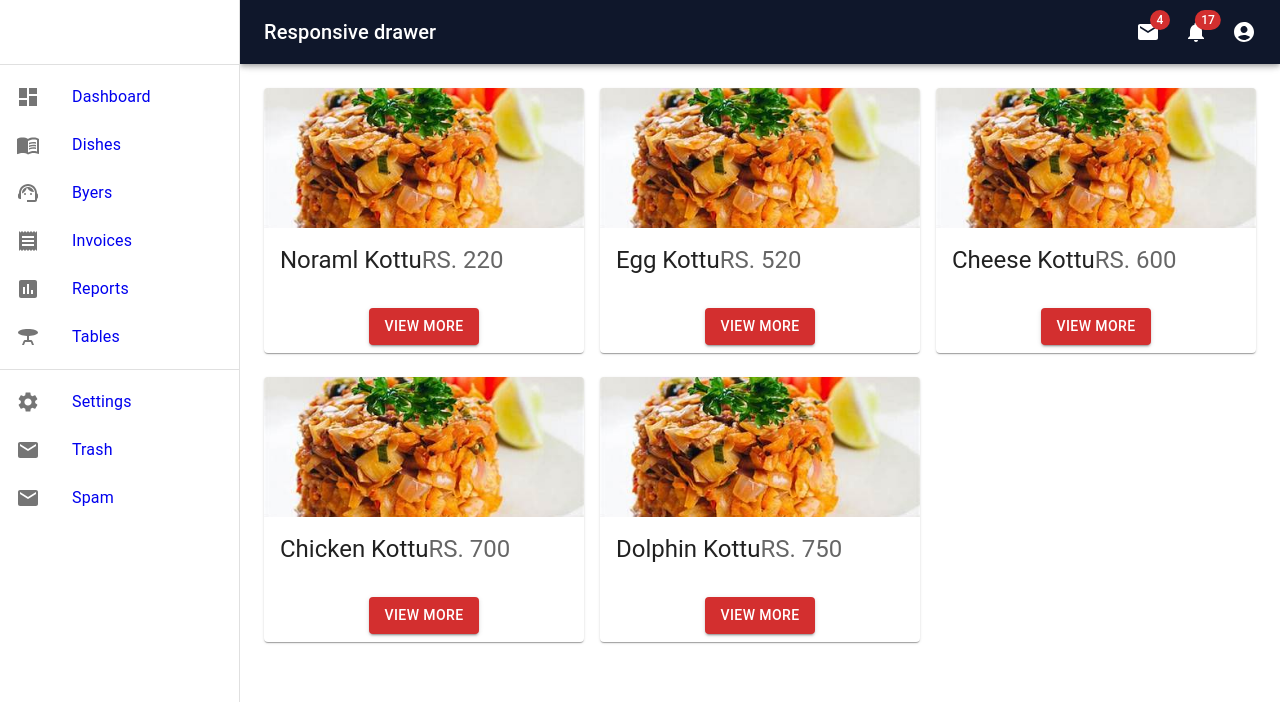
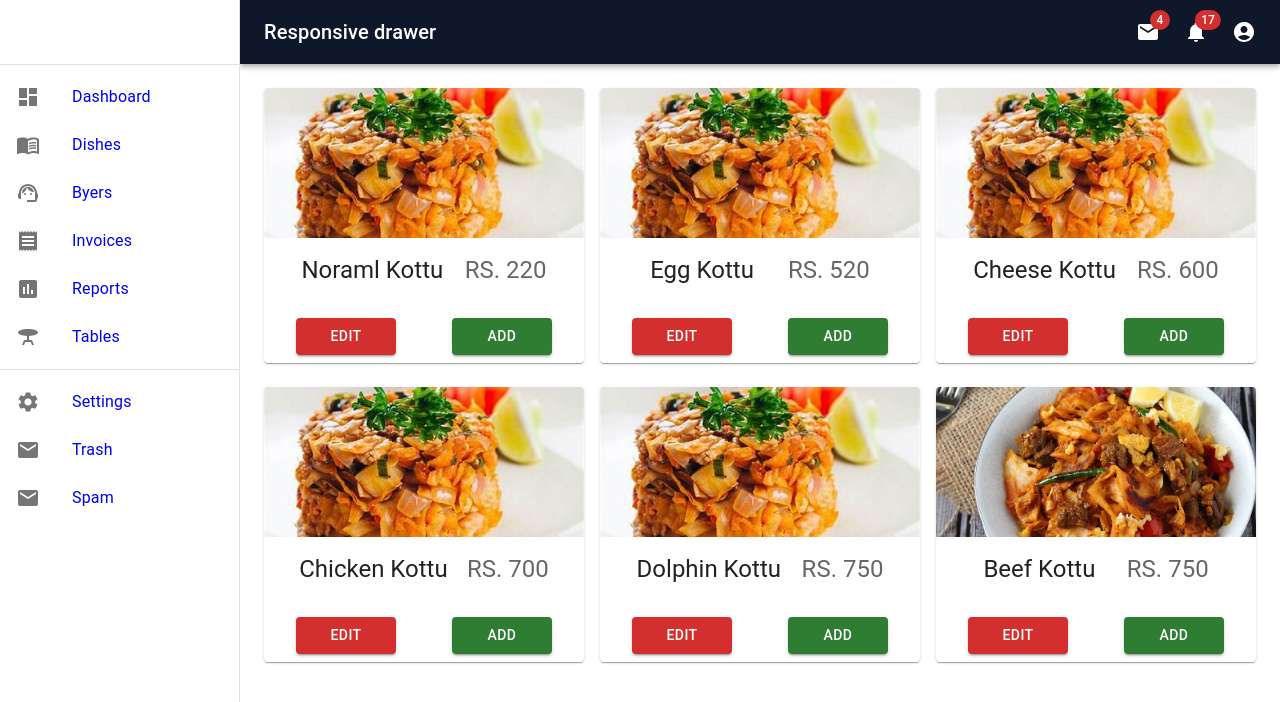
Before and after one commit to HarshanaSenadeera/Loopy_Resturent_New, a React (Create React App) app: page / in a window 1280 px wide. Shown: the top 702 px of the page. Built offline with nearby package versions, Linux system fonts and the light colour scheme.

Commit message:
navigations update

```diff
--- a/src/Common/MainContext/MainContext.tsx
+++ b/src/Common/MainContext/MainContext.tsx
@@ -8,6 +8,7 @@ import user from "../../componenet/userDetails/user"
 import ReportMain from "../MainReports/Report";
 import {Byers} from "../../componenet/Byers/Byer";
 import {HotDishes} from "../../componenet/dishes/SubDishes/HotDishes/HotDishes";
+import DisNew from "../../componenet/dishesNew/DisNew";
 
 export const MainContext = () => {
     return (
@@ -17,8 +18,7 @@ export const MainContext = () => {
                 <Route path="/" Component={DashMain}></Route>
 */}
                 <Route path="/" Component={HotDishes}></Route>
-
-                <Route path="/dish" Component={dishes}></Route>
+                <Route path="/dish" Component={DisNew}></Route>
                 <Route path="/user" Component={user}></Route>
                 <Route path="/report" Component={ReportMain}></Route>
                 <Route path="/byer" Component={Byers}></Route>
--- a/src/componenet/dishes/SubDishes/HotDishes/HotDishes.tsx
+++ b/src/componenet/dishes/SubDishes/HotDishes/HotDishes.tsx
@@ -6,6 +6,7 @@ import Typography from "@mui/material/Typography";
 import CardActions from "@mui/material/CardActions";
 import Button from "@mui/material/Button";
 import pic from '../../../../images/Kottu.jpg';
+import pic2 from '../../../../images/kottu beef.png'
 
 import * as React from "react";
 const dishesData = [
@@ -14,6 +15,8 @@ const dishesData = [
     { title: 'Cheese Kottu', price:600 ,pic:pic },
     { title: 'Chicken Kottu', price:700  ,pic:pic },
     { title: 'Dolphin Kottu', price:750  ,pic:pic },
+    { title: 'Beef Kottu', price:750  ,pic:pic2 }
+
 
     // Add more dishes data as needed
 ];
@@ -30,12 +33,12 @@ export const HotDishes = () => {
                             <CardMedia
                                 component="img"
                                 alt="dish image"
-                                height="140"
+                                height="150"
                                 image={dish.pic}
                                 className="pop-up-image"
                             />
                         </div>
-                        <CardContent sx={{ textAlign: 'center',display:'flex' }}>
+                        <CardContent sx={{ textAlign: 'center',display:'flex',justifyContent:'space-evenly' }}>
                             <Typography variant="h5" gutterBottom>
                                 {dish.title}
                             </Typography>
@@ -43,9 +46,12 @@ export const HotDishes = () => {
                                 RS. {dish.price}
                             </Typography>
                         </CardContent>
-                        <CardActions sx={{ justifyContent: 'center' }}>
-                            <Button variant="contained" color="error">
-                                View More
+                        <CardActions sx={{ justifyContent: 'space-around' ,display:'flex'}}>
+                            <Button variant="contained" color="error" sx={{width:100}}>
+                                Edit
+                            </Button>
+                            <Button variant="contained" color="success" sx={{width:100}}>
+                                Add
                             </Button>
                         </CardActions>
                     </Card>
--- a/src/componenet/dishesNew/DisNew.tsx
+++ b/src/componenet/dishesNew/DisNew.tsx
@@ -136,10 +136,12 @@ const ImageMarked = styled('span')(({ theme }) => ({
 }));
 
 export default function ButtonBaseDemo() {
+
   return (
     <Box sx={{ display: 'flex', flexWrap: 'wrap', minWidth: 300, width: '100%' }}>
       {images.map((image) => (
         <ImageButton
+
           focusRipple
           key={image.title}
           style={{
--- a/src/componenet/navbar/nav.tsx
+++ b/src/componenet/navbar/nav.tsx
@@ -28,9 +28,8 @@ import {MainContext} from "../../Common/MainContext/MainContext";
 import DashboardIcon from '@mui/icons-material/Dashboard';
 import {MenuBook, Receipt, SupportAgent, TableBar, WavingHand} from "@mui/icons-material";
 import {Assessment, Settings} from "@material-ui/icons";
+import Link from "@mui/material/Link";
 import ImgMediaCard from "../dishes/dishes";
-import { Link } from 'react-router-dom';
-
 import SignIn from "../loging/loging";
 import MainNavigation from "./MainNavigation";
 const drawerWidth = 240;
@@ -67,10 +66,41 @@ export default function ResponsiveDrawer(props: Props) {
     };
 
     const drawer = (
+/*
         <div>
-            <MainNavigation />
+            <Toolbar />
+            <Divider />
+            <List>
+                {['Dashboard', 'Dishes', 'Byers', 'Invoices', 'Reports', 'Tables'].map((text, index) => (
+                    <ListItem key={text} disablePadding >
+                        <ListItemButton>
+                            <ListItemIcon>
+                                {index === 0 ? <DashboardIcon />  : index === 1 ? <MenuBook />  : index === 2 ? <SupportAgent/> :
+                                    index === 3 ? <Receipt/>: index === 4 ? <Assessment/>: <TableBar />}
+                            </ListItemIcon>
+                            <ListItemText primary={text} />
+                        </ListItemButton>
+                    </ListItem>
+                ))}
+            </List>
+            <Divider />
+            <List>
+                {['Settings', 'Trash', 'Spam'].map((text, index) => (
+                    <ListItem key={text} disablePadding>
+                        <ListItemButton>
+                            <ListItemIcon>
+                                {index === 0 ? <Settings /> : <MailIcon />}
+                            </ListItemIcon>
+                            <ListItemText primary={text} />
+                        </ListItemButton>
+                    </ListItem>
+                ))}
+            </List>
         </div>
+*/
+        <MainNavigation/>
     );
+
     // Remove this const when copying and pasting into your project.
     const container = window !== undefined ? () => window().document.body : undefined;
     const [anchorEl, setAnchorEl] = React.useState<null | HTMLElement>(null);
@@ -250,7 +280,7 @@ export default function ResponsiveDrawer(props: Props) {
                 {/* The implementation can be swapped with js to avoid SEO duplication of links. */}
                 <Drawer
                     container={container}
-                    variant="permanent"
+                    variant="temporary"
                     open={mobileOpen}
                     onTransitionEnd={handleDrawerTransitionEnd}
                     onClose={handleDrawerClose}
```
Also changed, not shown: src/images/kottu beef.png (added).
